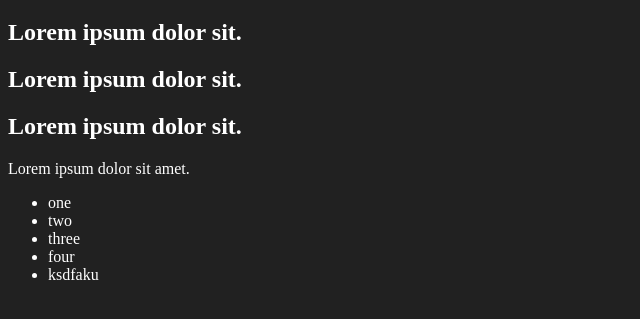
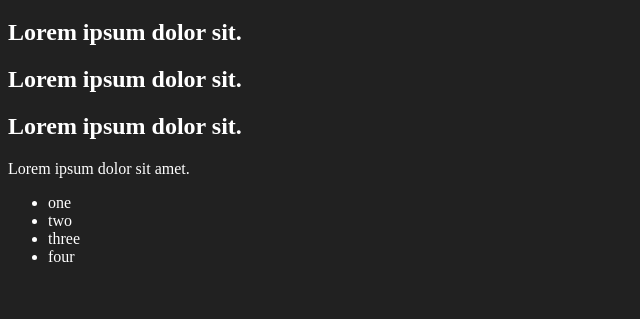
Before and after one commit to rahulshinde1203/JavaScript, a plain HTML site: page 06_DOM/one.html in a window 1280 px wide. Shown: the part 61-380 px from the top of the page, without its empty margins (0-640 px from the left). Drawn offline with Linux system fonts and the light colour scheme.

Commit message:
one.htmk complete

```diff
--- a/06_DOM/one.html
+++ b/06_DOM/one.html
@@ -22,7 +22,7 @@
             <li class="rahul">two</li>
             <li class="rahul">three</li>
             <li class="rahul">four</li>
-            <li>ksdfaku</li>
+
        </ul>
     </div>
 </body>
```
